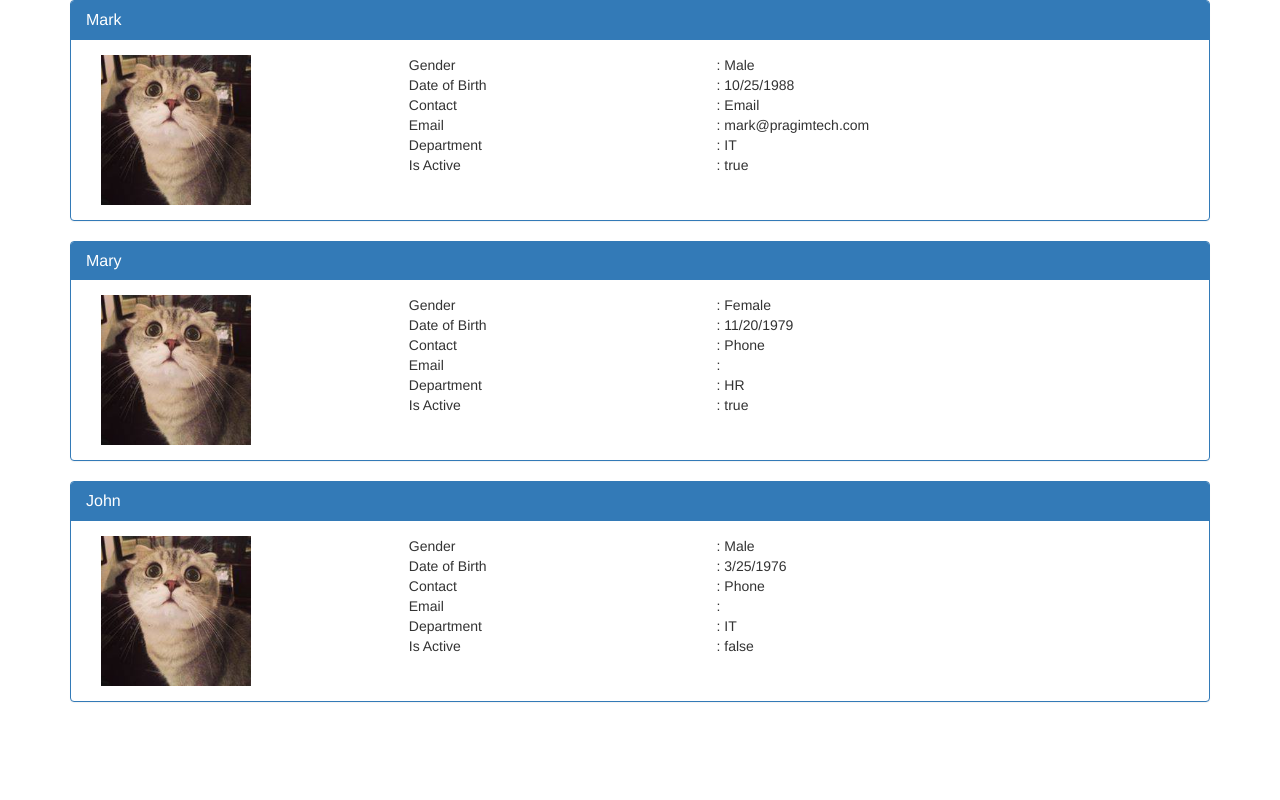
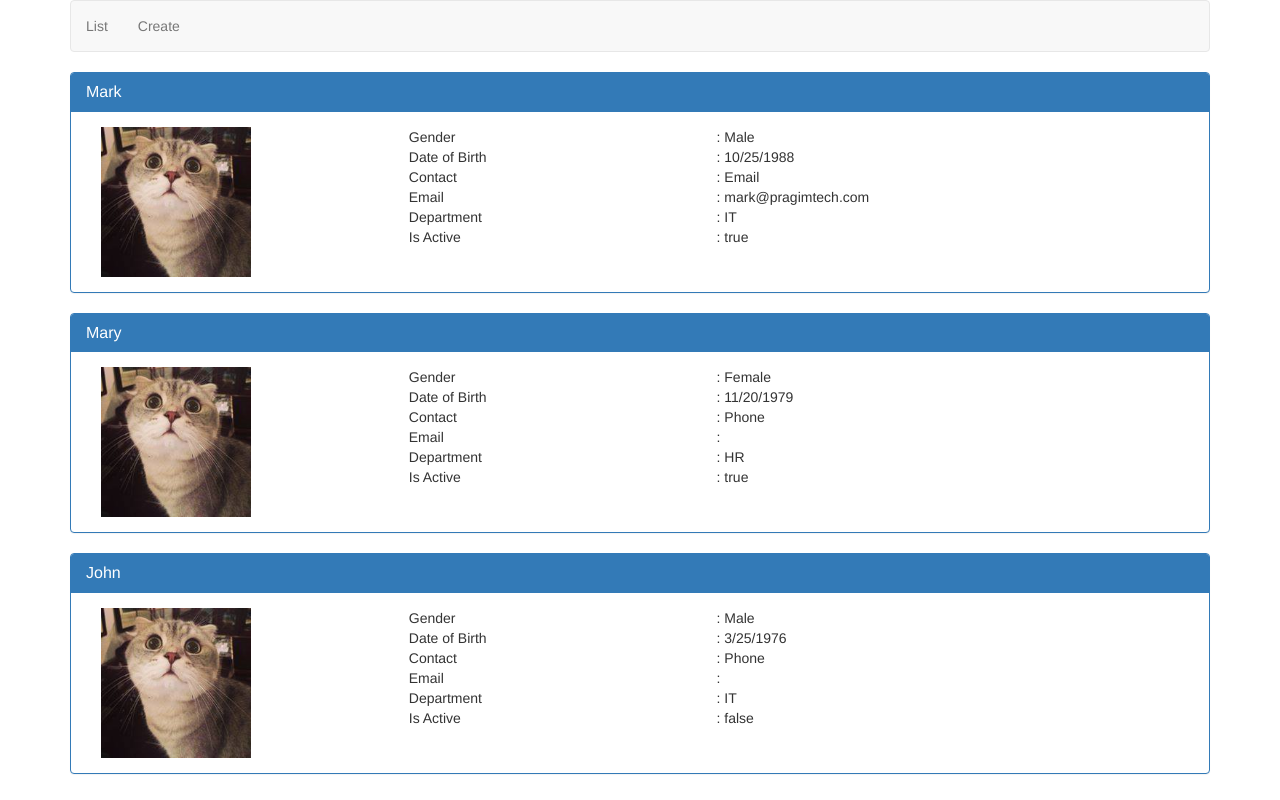
Before and after one commit to trungtrong/Angular-CRUD-Example, an Angular app: page /list in a window 1280 px wide. Before the commit this address led to /. Built offline with nearby package versions, Linux system fonts and the light colour scheme.

Commit message:
routing  and navigation

```diff
--- a/src/app/app-routing.module.ts
+++ b/src/app/app-routing.module.ts
@@ -1,11 +1,19 @@
 import { NgModule } from '@angular/core';
 import { Routes, RouterModule } from '@angular/router';
+import { EmployeeListComponent } from './employees/employee-list/employee-list.component';
+import { CreateEmployeeComponent } from './employees/create-employee/create-employee.component';
 
 
-const routes: Routes = [];
+const routes: Routes = [
+  {path: '', redirectTo: '/list', pathMatch: 'full' },
+  {path: 'list', component: EmployeeListComponent},
+  {path: 'create', component: CreateEmployeeComponent},
+];
 
 @NgModule({
   imports: [RouterModule.forRoot(routes)],
   exports: [RouterModule]
 })
 export class AppRoutingModule { }
+export const routingComponents = [EmployeeListComponent,
+                                  CreateEmployeeComponent];
--- a/src/app/app.component.html
+++ b/src/app/app.component.html
@@ -1,3 +1,13 @@
 <div class="container">
-  <app-employee-list></app-employee-list>
+    <nav class="navbar navbar-default">
+        <ul class="nav navbar-nav">
+          <li>
+            <a routerLink='list'>List</a>
+          </li>
+          <li>
+              <a routerLink='create'>Create</a>
+            </li>
+        </ul>
+      </nav>
+      <router-outlet></router-outlet>
 </div>
--- a/src/app/app.module.ts
+++ b/src/app/app.module.ts
@@ -1,14 +1,13 @@
 import { BrowserModule } from '@angular/platform-browser';
 import { NgModule } from '@angular/core';
 
-import { AppRoutingModule } from './app-routing.module';
+import { AppRoutingModule, routingComponents } from './app-routing.module';
 import { AppComponent } from './app.component';
-import { EmployeeListComponent } from './employees/employee-list/employee-list.component';
 
 @NgModule({
   declarations: [
     AppComponent,
-    EmployeeListComponent
+    routingComponents
   ],
   imports: [
     BrowserModule,
--- /dev/null
+++ b/src/app/employees/create-employee/create-employee.component.html
@@ -0,0 +1 @@
+<p>create-employee works!</p>
--- /dev/null
+++ b/src/app/employees/create-employee/create-employee.component.ts
@@ -0,0 +1,15 @@
+import { Component, OnInit } from '@angular/core';
+
+@Component({
+  selector: 'app-create-employee',
+  templateUrl: './create-employee.component.html',
+  styleUrls: ['./create-employee.component.css']
+})
+export class CreateEmployeeComponent implements OnInit {
+
+  constructor() { }
+
+  ngOnInit() {
+  }
+
+}
```
Also changed, not shown: src/app/employees/create-employee/create-employee.component.css (added).
